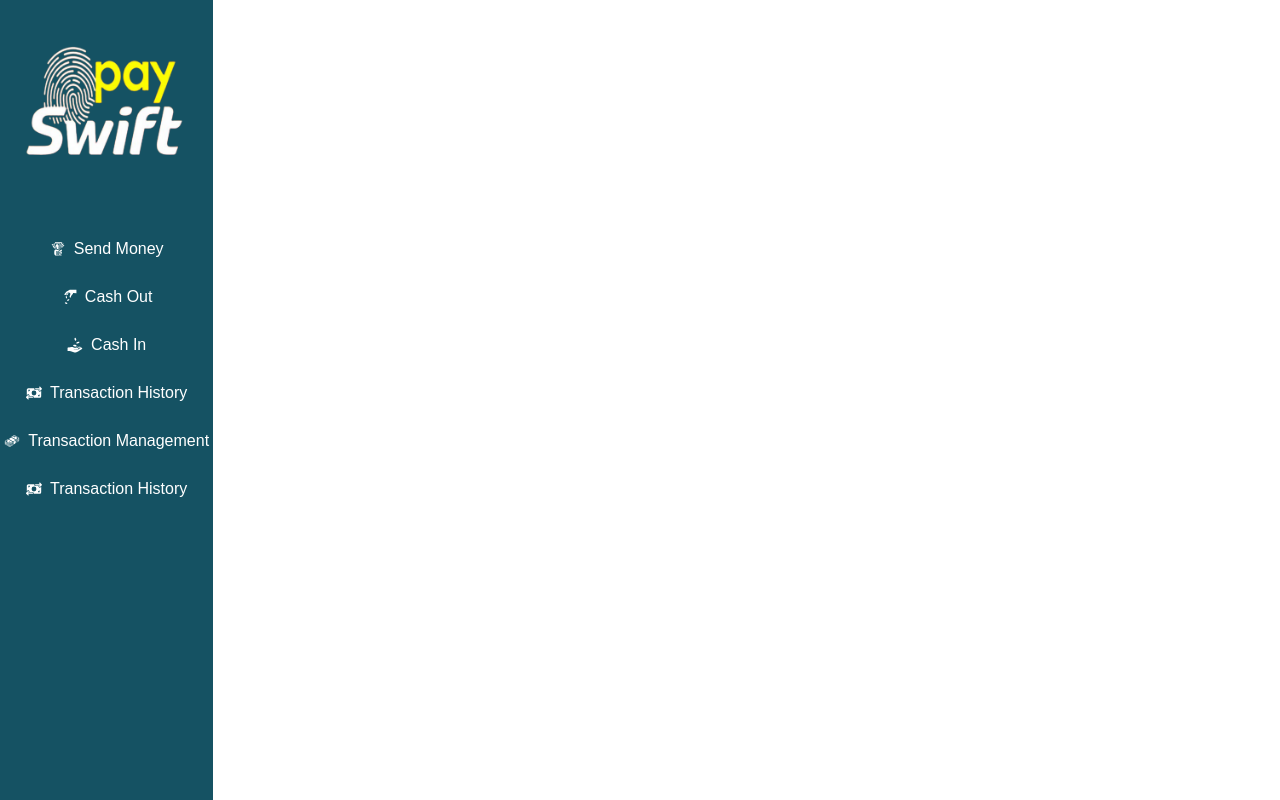
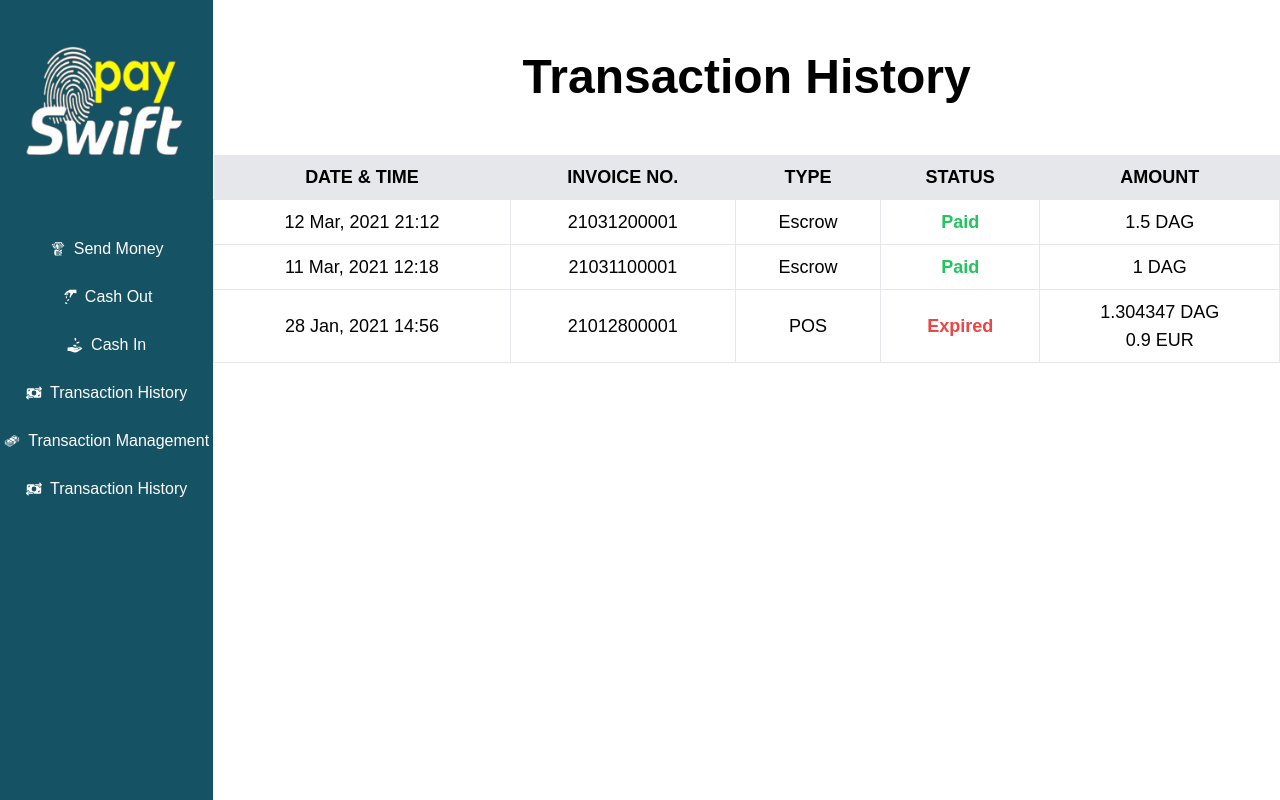
Before and after one commit to Md-Rashedul-Islam-Rajib/pay-swift, a React (Vite) app: page /transaction-history-agent in a window 1280 px wide. Built offline with nearby package versions, Linux system fonts and the light colour scheme.

Commit message:
transaction history agent modified

```diff
--- a/src/pages/TransactionHistoryAgent.jsx
+++ b/src/pages/TransactionHistoryAgent.jsx
@@ -2,9 +2,48 @@ import React from 'react';
 
 const TransactionHistoryAgent = () => {
     return (
-        <div>
-
-        </div>
+        <section className='pt-[5%]'>
+            <div>
+            <h1 className="font-bold text-2xl md:text-5xl text-center">Transaction History</h1>
+            </div>
+            <div>
+            <table className="w-full table-auto mt-[5%]">
+      <thead className="bg-gray-200">
+        <tr className='text-xs md:text-lg'>
+          <th className="px-4 py-2">DATE & TIME</th>
+          <th className="px-4 py-2">INVOICE NO.</th>
+          <th className="px-4 py-2">TYPE</th>
+          <th className="px-4 py-2">STATUS</th>
+          <th className="px-4 py-2">AMOUNT</th>
+        </tr>
+      </thead>
+      <tbody className='text-center text-xs md:text-lg'>
+        <tr>
+          <td className="border px-4 py-2">12 Mar, 2021 21:12</td>
+          <td className="border px-4 py-2">21031200001</td>
+          <td className="border px-4 py-2">Escrow</td>
+          <td className="border px-4 py-2 text-green-500 font-bold">Paid</td>
+          <td className="border px-4 py-2">1.5 DAG</td>
+        </tr>
+        <tr>
+          <td className="border px-4 py-2">11 Mar, 2021 12:18</td>
+          <td className="border px-4 py-2">21031100001</td>
+          <td className="border px-4 py-2">Escrow</td>
+          <td className="border px-4 py-2 text-green-500 font-bold">Paid</td>
+          <td className="border px-4 py-2">1 DAG</td>
+        </tr>
+        <tr>
+          <td className="border px-4 py-2">28 Jan, 2021 14:56</td>
+          <td className="border px-4 py-2">21012800001</td>
+          <td className="border px-4 py-2">POS</td>
+          <td className="border px-4 py-2 text-red-500 font-bold">Expired</td>
+          <td className="border px-4 py-2">1.304347 DAG<br/>0.9 EUR</td>
+        </tr>
+        {/* Add more rows as needed */}
+      </tbody>
+    </table>
+            </div>
+        </section>
     );
 };
 
```
